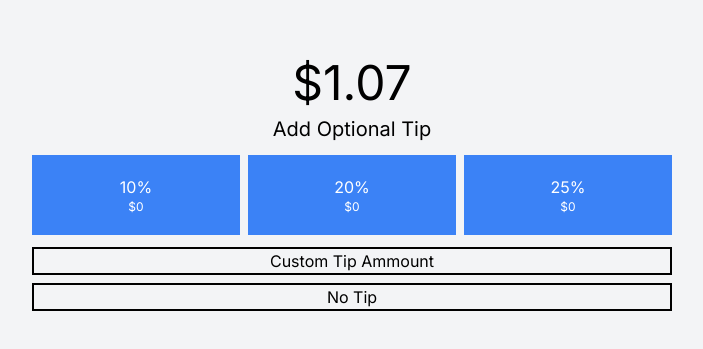
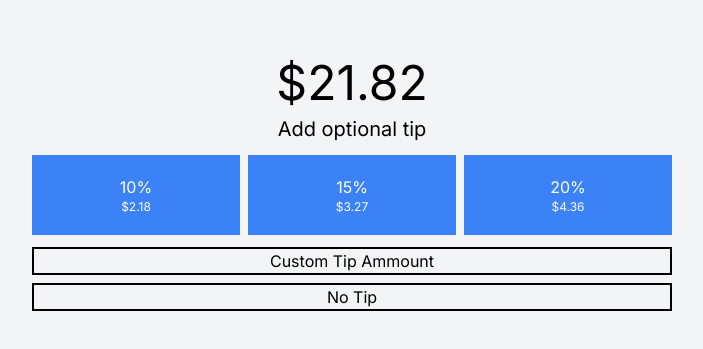
Before and after one commit to rhinkle/tip-please, a Next.js app: page /tip-window in a window 1280 px wide. Shown: the part 215-564 px from the top of the page, without its empty margins (288-991 px from the left). Built offline with nearby package versions, Linux system fonts and the light colour scheme.

Commit message:
feat: have totals dynamic.

```diff
--- a/src/app/tip-window/_tip-button/tip-button.tsx
+++ b/src/app/tip-window/_tip-button/tip-button.tsx
@@ -1,13 +1,13 @@
 export interface TipButtonProps {
   percent: number;
-  amount: number;
+  amount: string;
 }
 
 export default function TipButton({ percent, amount }: TipButtonProps) {
   return (
     <button className="w-1/3 bg-blue-500 p-5">
       {`${percent}%`}
-      <span className="block text-xs">${amount}</span>
+      <span className="block text-xs">{amount}</span>
     </button>
   );
 }
--- a/src/app/tip-window/page.tsx
+++ b/src/app/tip-window/page.tsx
@@ -1,17 +1,35 @@
 import TipButton from "./_tip-button/tip-button";
 
 export default function TipWindow() {
+  let USDollar = new Intl.NumberFormat("en-US", {
+    style: "currency",
+    currency: "USD",
+  });
+  const total = 21.82;
+  const tipOptions: number[] = [10, 15, 20];
+
+  const tipOptionList = () => {
+    return tipOptions.map((tip) => {
+      const tipAmount = total * (tip / 100);
+      return (
+        <TipButton
+          key={tip}
+          amount={USDollar.format(tipAmount)}
+          percent={tip}
+        />
+      );
+    });
+  };
+
   return (
     <div className="flex h-full justify-center">
       <div className="flex h-full w-4/5 flex-col justify-center gap-3 align-middle lg:w-1/2">
         <div className="flex flex-col gap-2 text-center">
-          <div className="text-5xl">$1.07</div>
-          <div className="text-xl">Add Optional Tip</div>
+          <div className="text-5xl">${total}</div>
+          <div className="text-xl">Add optional tip</div>
         </div>
         <div className="flex justify-center gap-2 text-center text-white">
-          <TipButton percent={10} amount={0} />
-          <TipButton percent={20} amount={0} />
-          <TipButton percent={25} amount={0} />
+          {tipOptions && tipOptionList()}
         </div>
         <div className="flex flex-col gap-2">
           <button className="border-2 border-black">Custom Tip Ammount</button>
```
